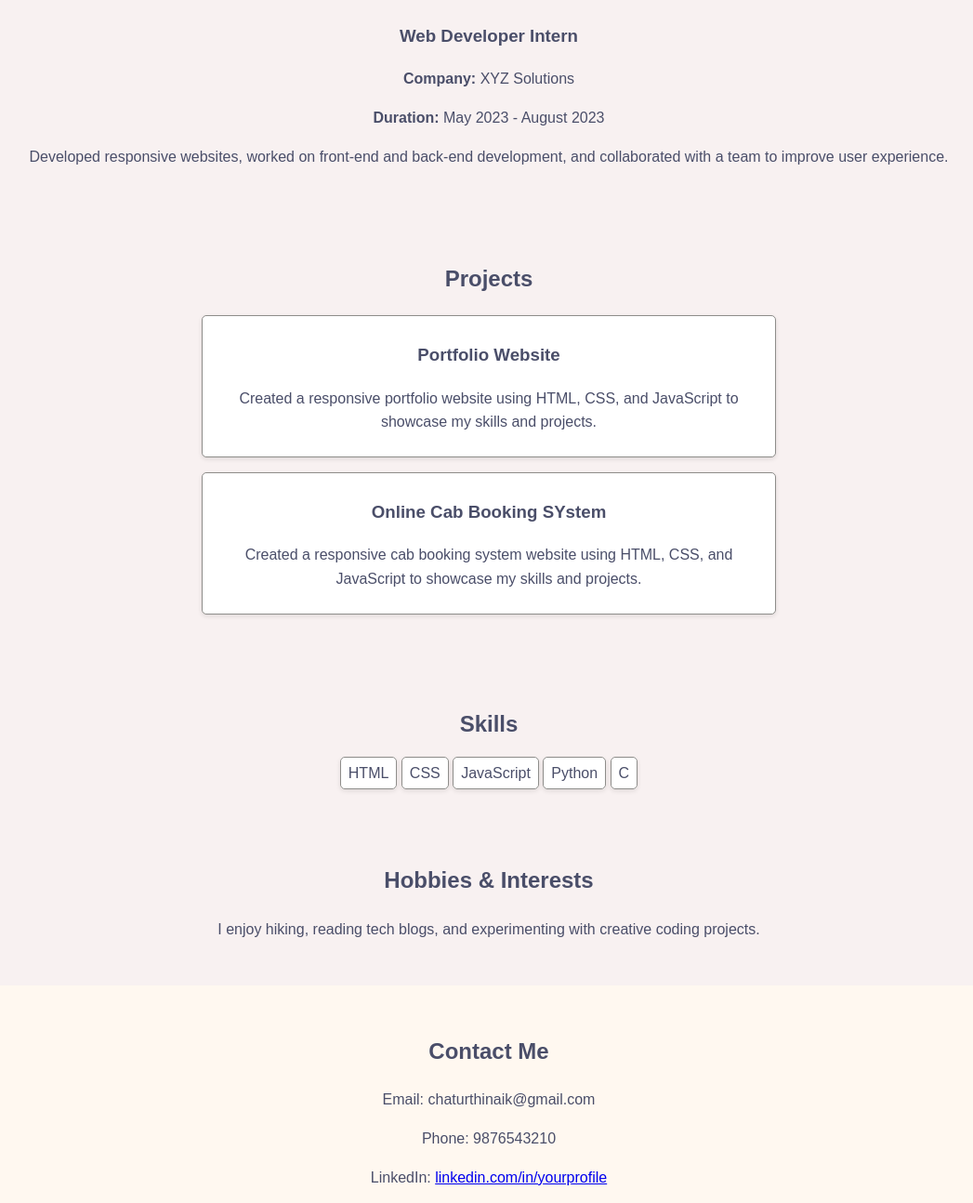
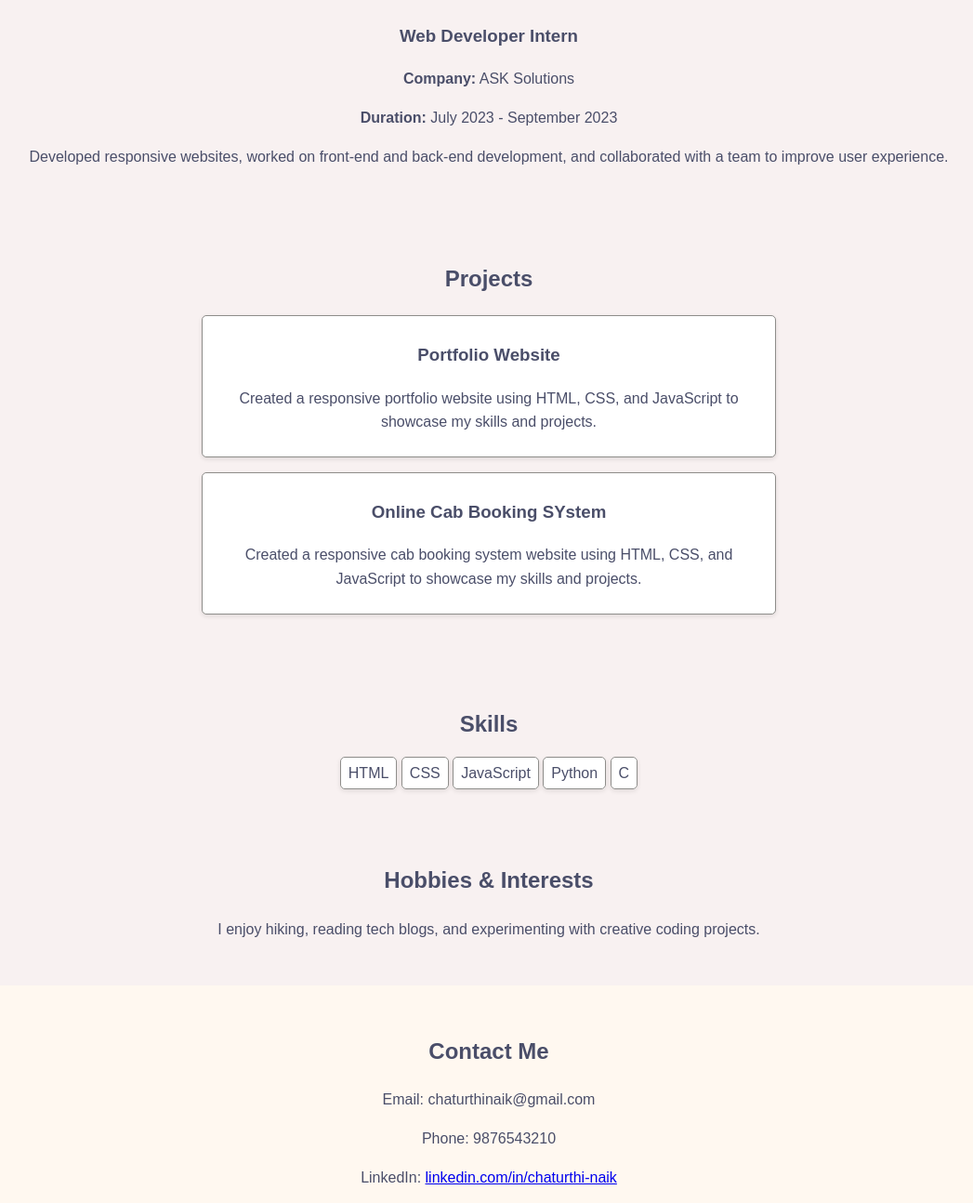
Before and after one commit to ChaturthiSNaik/ChaturthiSNaik.github.io, a plain HTML site: page index.html in a window 1280 px wide. Shown: the part 406-1700 px from the top of the page at 93% size, without its empty margins (114-1161 px from the left). Drawn offline with Linux system fonts and the light colour scheme.

Commit message:
Update index.html

```diff
--- a/index.html
+++ b/index.html
@@ -34,8 +34,8 @@
     <h2>Experience</h2>
     <div class="experience-item">
       <h3>Web Developer Intern</h3>
-      <p><strong>Company:</strong> XYZ Solutions</p>
-      <p><strong>Duration:</strong> May 2023 - August 2023</p>
+      <p><strong>Company:</strong> ASK Solutions</p>
+      <p><strong>Duration:</strong> July 2023 - September 2023</p>
       <p>Developed responsive websites, worked on front-end and back-end development, and collaborated with a team to improve user experience.</p>
     </div>
   </section>
@@ -76,7 +76,7 @@
     <h2>Contact Me</h2>
     <p>Email: chaturthinaik@gmail.com</p>
     <p>Phone: 9876543210</p>
-    <p>LinkedIn: <a href="https://linkedin.com/in/yourprofile" target="_blank">linkedin.com/in/yourprofile</a></p>
+    <p>LinkedIn: <a href="https://linkedin.com/in/chaturthi-naik" target="_blank">linkedin.com/in/chaturthi-naik</a></p>
   </section>
 
   <!-- Footer -->
```
